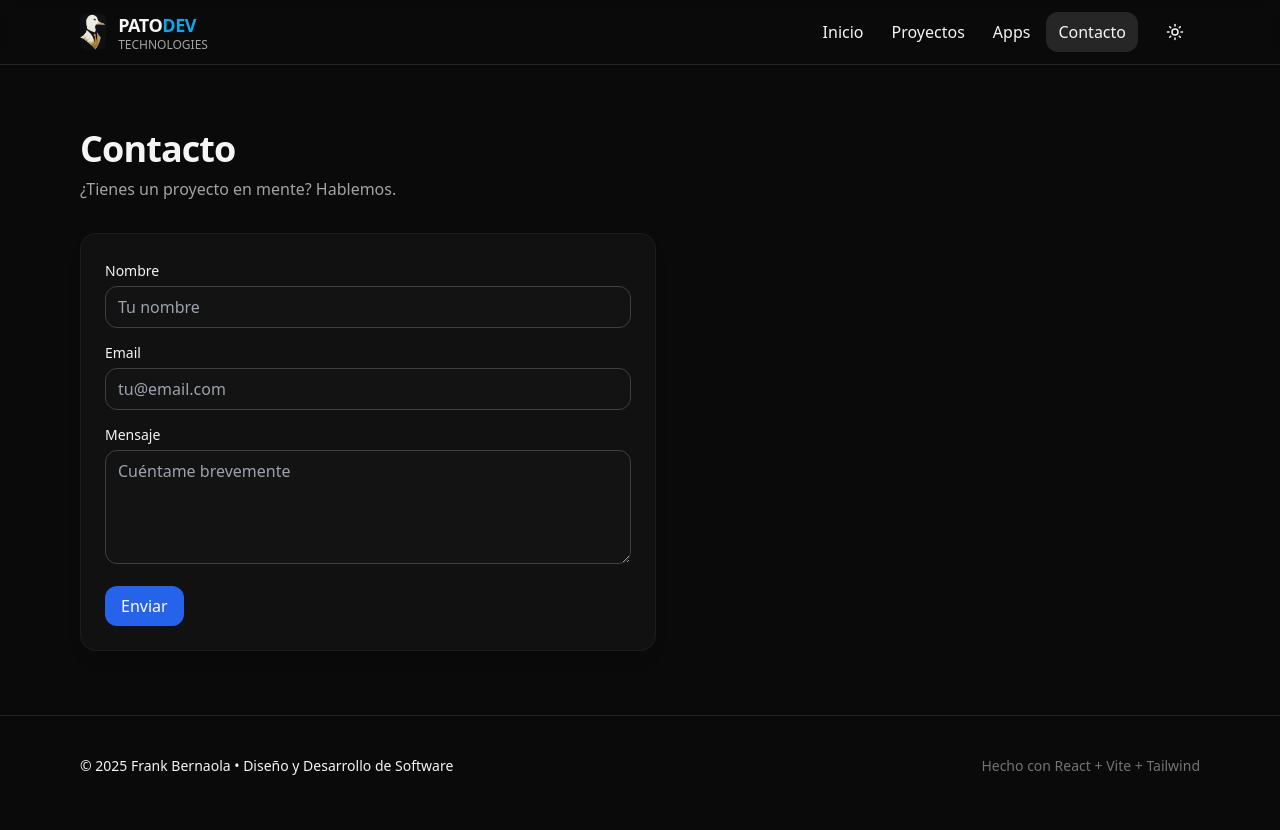
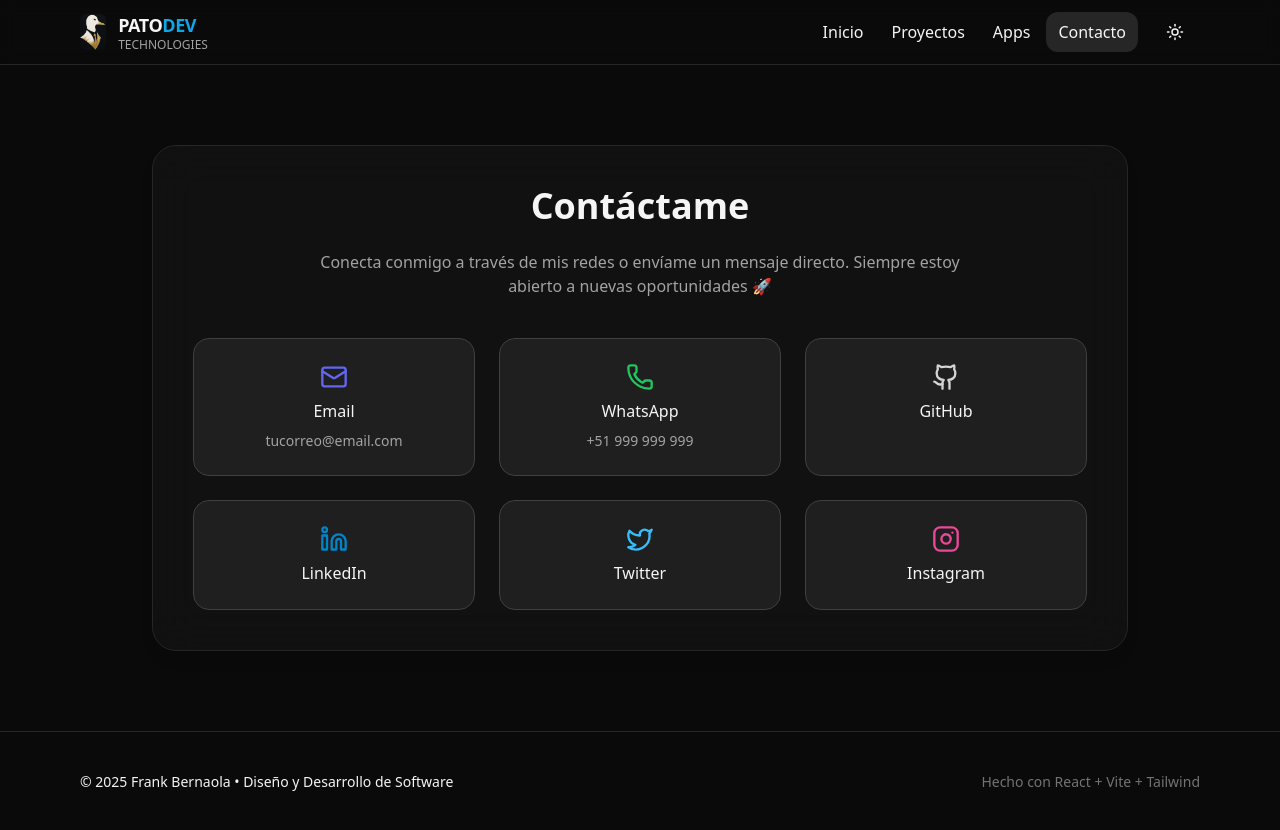
Before and after one commit to Reltih85/Reltih85.github.io, a React (Vite) app: page /contact in a window 1280 px wide. Built offline with nearby package versions, Linux system fonts and the light colour scheme.

Commit message:
mejorado de contacto

```diff
--- a/package.json
+++ b/package.json
@@ -12,13 +12,16 @@
   "dependencies": {
     "@hello-pangea/dnd": "^18.0.1",
     "classnames": "^2.5.1",
+    "clsx": "^2.1.1",
     "firebase": "^12.2.1",
+    "framer-motion": "^12.23.18",
     "lucide-react": "^0.542.0",
     "qrcode": "^1.5.4",
     "react": "^19.1.1",
     "react-dom": "^19.1.1",
     "react-icons": "^5.5.0",
-    "react-router-dom": "^7.8.2"
+    "react-router-dom": "^7.8.2",
+    "tailwind-merge": "^3.3.1"
   },
   "devDependencies": {
     "@eslint/js": "^9.33.0",
--- a/src/pages/Contact.jsx
+++ b/src/pages/Contact.jsx
@@ -1,35 +1,84 @@
-import Section from '@/components/Section'
+import { Mail, Phone, Github, Linkedin, Twitter, Instagram } from "lucide-react";
 
+export default function Contact() {
+  return (
+    <section className="relative w-full max-w-5xl mx-auto py-20 px-6">
+      <div className="relative bg-white/60 dark:bg-neutral-900/60 backdrop-blur-xl border border-neutral-200 dark:border-neutral-800 rounded-3xl shadow-lg p-10">
+        <h2 className="text-3xl sm:text-4xl font-bold text-center mb-6 text-neutral-900 dark:text-neutral-100">
+          Contáctame
+        </h2>
+        <p className="text-center text-neutral-600 dark:text-neutral-400 mb-10 max-w-2xl mx-auto">
+          Conecta conmigo a través de mis redes o envíame un mensaje directo.
+          Siempre estoy abierto a nuevas oportunidades 🚀
+        </p>
 
-export default function Contact(){
-  return (
-    <Section title="Contacto" subtitle="¿Tienes un proyecto en mente? Hablemos.">
-      <form className="card p-6 max-w-xl">
-        <label className="block mb-3">
-          <span className="text-sm">Nombre</span>
-          <input
-            className="mt-1 w-full rounded-xl border border-neutral-300 dark:border-neutral-700 bg-white/70 dark:bg-neutral-900/60 px-3 py-2"
-            placeholder="Tu nombre"
-          />
-        </label>
-        <label className="block mb-3">
-          <span className="text-sm">Email</span>
-          <input
-            type="email"
-            className="mt-1 w-full rounded-xl border border-neutral-300 dark:border-neutral-700 bg-white/70 dark:bg-neutral-900/60 px-3 py-2"
-            placeholder="tu@email.com"
-          />
-        </label>
-        <label className="block mb-4">
-          <span className="text-sm">Mensaje</span>
-          <textarea
-            rows="4"
-            className="mt-1 w-full rounded-xl border border-neutral-300 dark:border-neutral-700 bg-white/70 dark:bg-neutral-900/60 px-3 py-2"
-            placeholder="Cuéntame brevemente"
-          ></textarea>
-        </label>
-        <button type="button" className="btn-primary">Enviar</button>
-      </form>
-    </Section>
-  )
+        {/* Grid de redes */}
+        <div className="grid grid-cols-1 sm:grid-cols-2 lg:grid-cols-3 gap-6">
+          <a
+            href="mailto:tucorreo@email.com"
+            className="group flex flex-col items-center gap-2 p-6 rounded-2xl bg-white/70 dark:bg-neutral-800/70 border border-neutral-200 dark:border-neutral-700 hover:border-indigo-500 transition"
+          >
+            <Mail className="w-7 h-7 text-indigo-500 group-hover:scale-110 transition" />
+            <span className="text-neutral-900 dark:text-neutral-100 font-medium">Email</span>
+            <span className="text-sm text-neutral-500 dark:text-neutral-400">
+              tucorreo@email.com
+            </span>
+          </a>
+
+          <a
+            href="https://wa.me/51999999999"
+            target="_blank"
+            rel="noopener noreferrer"
+            className="group flex flex-col items-center gap-2 p-6 rounded-2xl bg-white/70 dark:bg-neutral-800/70 border border-neutral-200 dark:border-neutral-700 hover:border-green-500 transition"
+          >
+            <Phone className="w-7 h-7 text-green-500 group-hover:scale-110 transition" />
+            <span className="text-neutral-900 dark:text-neutral-100 font-medium">WhatsApp</span>
+            <span className="text-sm text-neutral-500 dark:text-neutral-400">
+              +51 999 999 999
+            </span>
+          </a>
+
+          <a
+            href="https://github.com/tuusuario"
+            target="_blank"
+            rel="noopener noreferrer"
+            className="group flex flex-col items-center gap-2 p-6 rounded-2xl bg-white/70 dark:bg-neutral-800/70 border border-neutral-200 dark:border-neutral-700 hover:border-neutral-500 transition"
+          >
+            <Github className="w-7 h-7 text-neutral-700 dark:text-neutral-300 group-hover:scale-110 transition" />
+            <span className="text-neutral-900 dark:text-neutral-100 font-medium">GitHub</span>
+          </a>
+
+          <a
+            href="https://linkedin.com/in/tuusuario"
+            target="_blank"
+            rel="noopener noreferrer"
+            className="group flex flex-col items-center gap-2 p-6 rounded-2xl bg-white/70 dark:bg-neutral-800/70 border border-neutral-200 dark:border-neutral-700 hover:border-sky-600 transition"
+          >
+            <Linkedin className="w-7 h-7 text-sky-600 group-hover:scale-110 transition" />
+            <span className="text-neutral-900 dark:text-neutral-100 font-medium">LinkedIn</span>
+          </a>
+
+          <a
+            href="https://twitter.com/tuusuario"
+            target="_blank"
+            rel="noopener noreferrer"
+            className="group flex flex-col items-center gap-2 p-6 rounded-2xl bg-white/70 dark:bg-neutral-800/70 border border-neutral-200 dark:border-neutral-700 hover:border-sky-400 transition"
+          >
+            <Twitter className="w-7 h-7 text-sky-400 group-hover:scale-110 transition" />
+            <span className="text-neutral-900 dark:text-neutral-100 font-medium">Twitter</span>
+          </a>
+
+          <a
+            href="https://instagram.com/tuusuario"
+            target="_blank"
+            rel="noopener noreferrer"
+            className="group flex flex-col items-center gap-2 p-6 rounded-2xl bg-white/70 dark:bg-neutral-800/70 border border-neutral-200 dark:border-neutral-700 hover:border-pink-500 transition"
+          >
+            <Instagram className="w-7 h-7 text-pink-500 group-hover:scale-110 transition" />
+            <span className="text-neutral-900 dark:text-neutral-100 font-medium">Instagram</span>
+          </a>
+        </div>
+      </div>
+    </section>
+  );
 }
```
Also changed, not shown: 1 other file (tests, documents, lock files or other folders).
